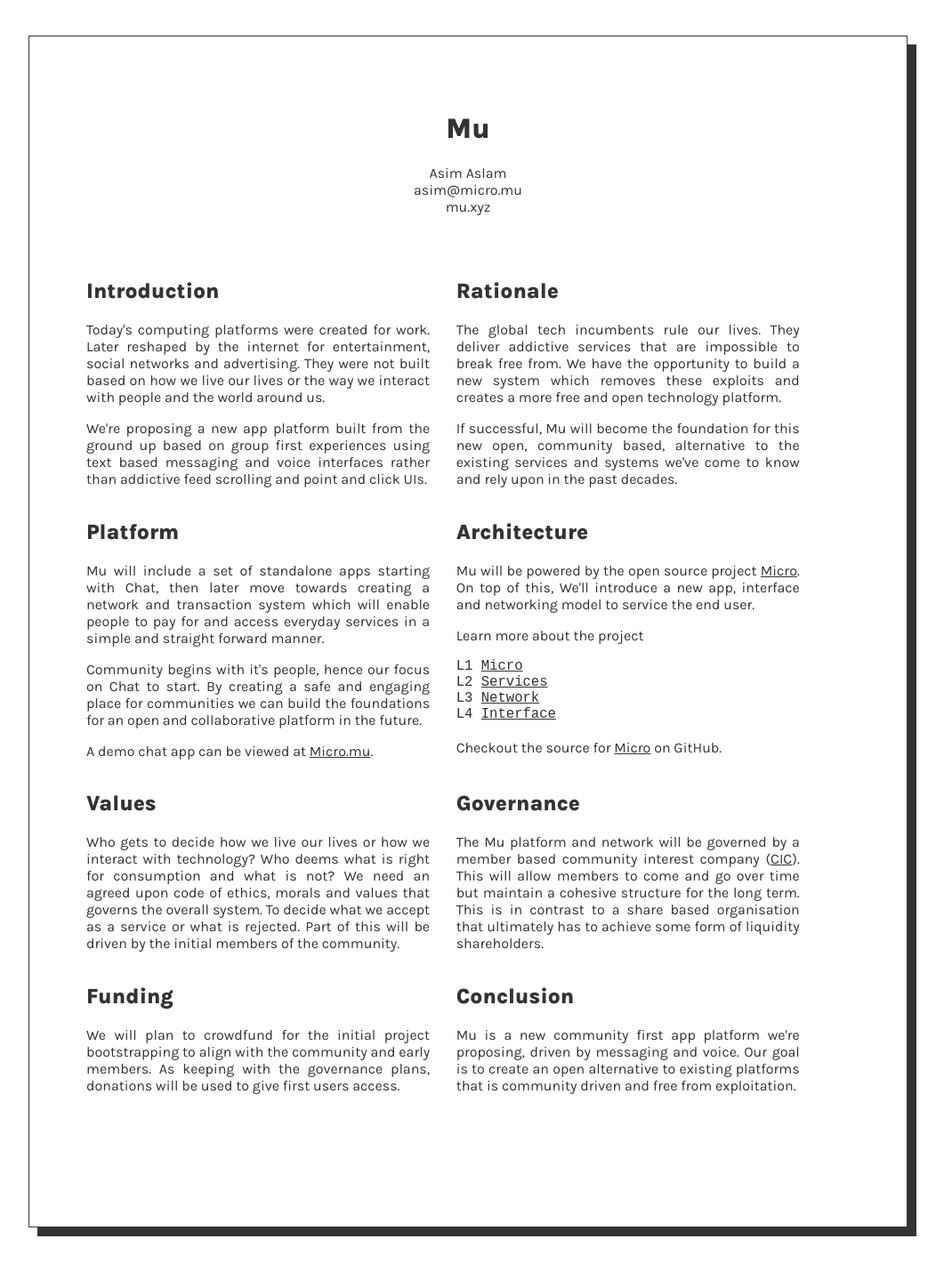
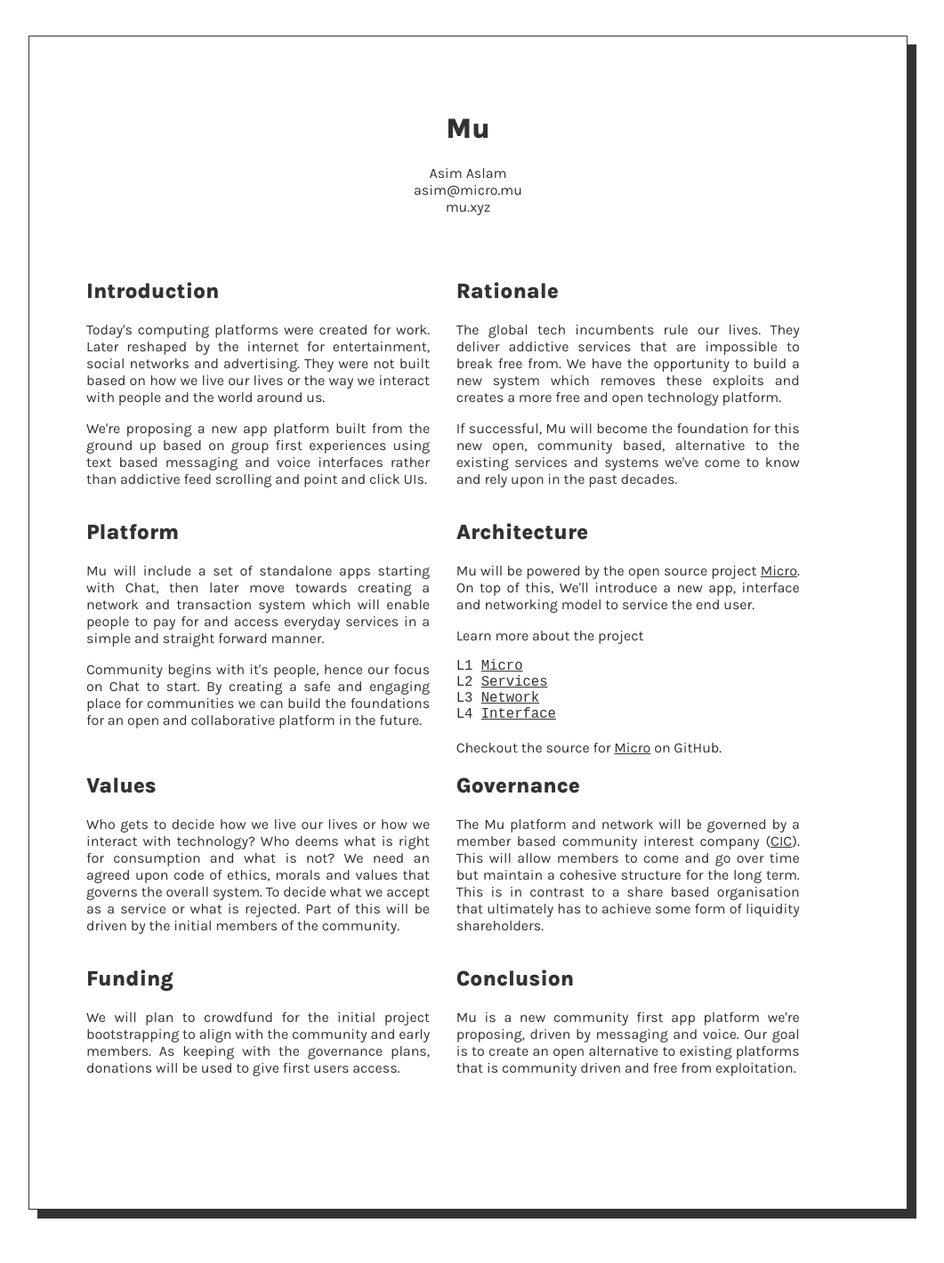
Before and after one commit to muxyz/website, a Jekyll site: the page built from proposal.md, in a window 1280 px wide. Shown: the whole page at 89% size, without its empty margins (114-1175 px from the left). Built offline with Jekyll 4.4.1, drawn with Linux system fonts in a browser that asks for light colours.

Commit message:
Update proposal.md

```diff
--- a/proposal.md
+++ b/proposal.md
@@ -48,9 +48,7 @@
 a safe and engaging place for communities we can build the foundations for an open and collaborative
 platform in the future.
 </p>
-<p>
-A demo chat app can be viewed at <a href="https://micro.mu">Micro.mu</a>.
-</p>
+
 </div>
 
 <div id="blurb">
```
